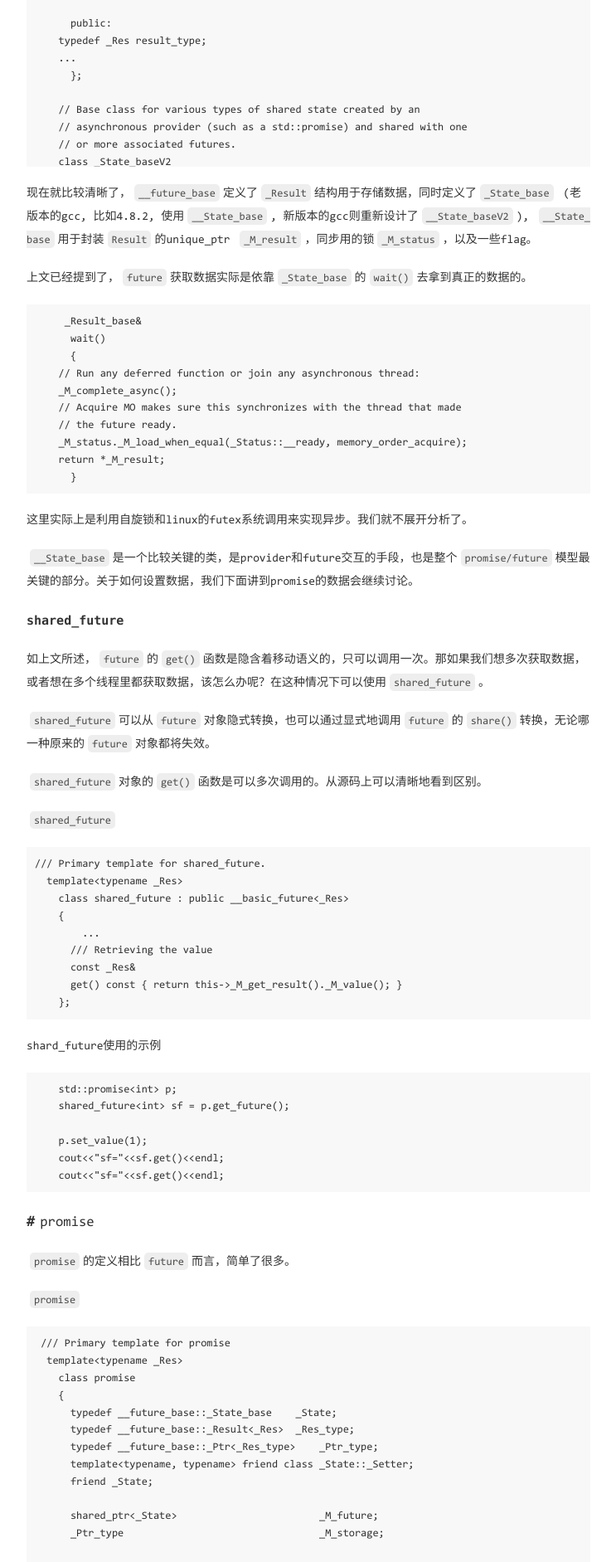
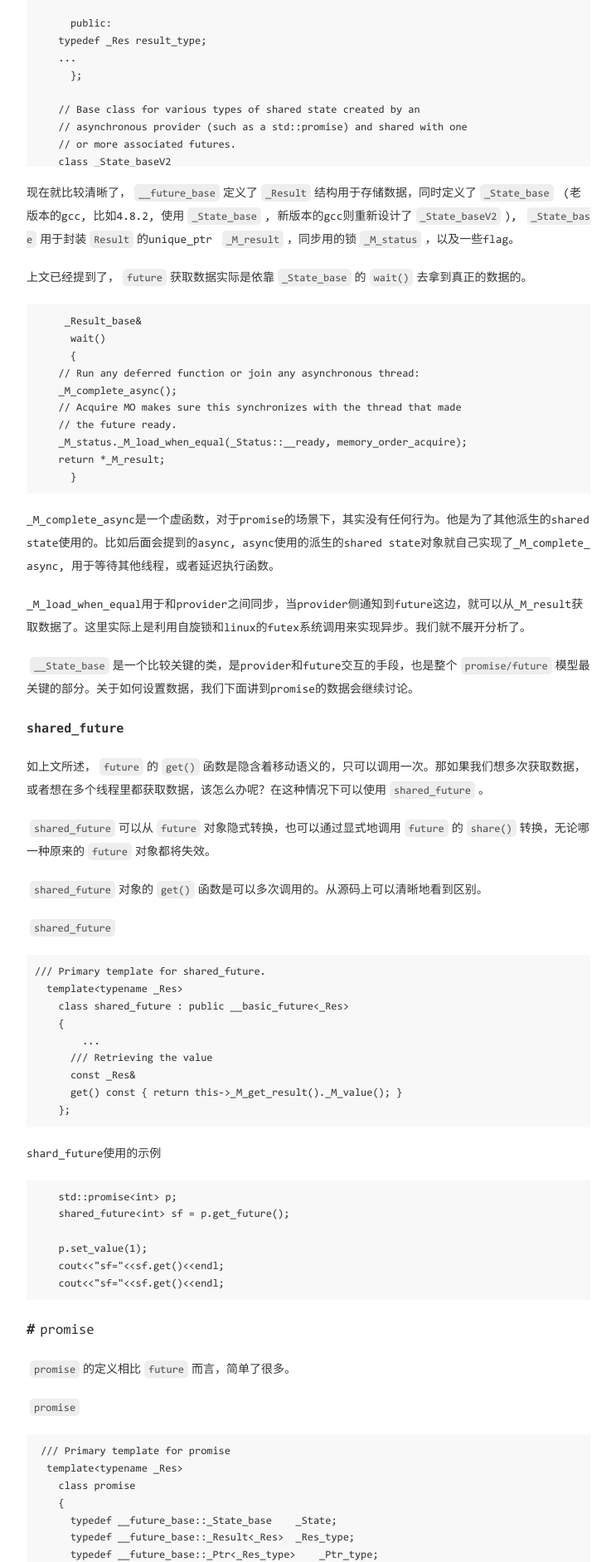
Before and after one commit to solomonooo/solomonooo.github.io, a Jekyll site: the page built from _posts/2021-10-22-facebook开源库folly源码分析(1) - Future (1).md, in a window 1280 px wide. Shown: the part 3831-5714 px from the top of the page at 83% size, without its empty margins (268-1011 px from the left). Built offline with Jekyll 4.4.1, drawn with Linux system fonts in a browser that asks for light colours; some of the changed text lies outside the part shown.

Commit message:
daily update

````diff
--- a/_posts/2021-10-22-facebook开源库folly源码分析(1) - Future (1).md
+++ b/_posts/2021-10-22-facebook开源库folly源码分析(1) - Future (1).md
@@ -169,7 +169,7 @@
     ...
   };
 ```
-现在就比较清晰了，`__future_base`定义了`_Result`结构用于存储数据，同时定义了`_State_base` (老版本的gcc, 比如4.8.2, 使用`__State_base`, 新版本的gcc则重新设计了`__State_baseV2`), `__State_base`用于封装`Result`的unique_ptr `_M_result`，同步用的锁`_M_status`，以及一些flag。
+现在就比较清晰了，`__future_base`定义了`_Result`结构用于存储数据，同时定义了`_State_base` (老版本的gcc, 比如4.8.2, 使用`_State_base`, 新版本的gcc则重新设计了`_State_baseV2`), `_State_base`用于封装`Result`的unique_ptr `_M_result`，同步用的锁`_M_status`，以及一些flag。
 
 上文已经提到了，`future`获取数据实际是依靠`_State_base`的`wait()`去拿到真正的数据的。
 ```
@@ -184,7 +184,9 @@
 	return *_M_result;
       }
 ```
-这里实际上是利用自旋锁和linux的futex系统调用来实现异步。我们就不展开分析了。
+_M_complete_async是一个虚函数，对于promise的场景下，其实没有任何行为。他是为了其他派生的shared state使用的。比如后面会提到的async, async使用的派生的shared state对象就自己实现了_M_complete_async, 用于等待其他线程，或者延迟执行函数。
+
+_M_load_when_equal用于和provider之间同步，当provider侧通知到future这边，就可以从_M_result获取数据了。这里实际上是利用自旋锁和linux的futex系统调用来实现异步。我们就不展开分析了。
 
 `__State_base`是一个比较关键的类，是provider和future交互的手段，也是整个`promise/future`模型最关键的部分。关于如何设置数据，我们下面讲到promise的数据会继续讨论。
 
@@ -582,6 +584,12 @@
     };
 ```
 
+## shared state
+其实我们上面已经很多次提到shared state了。`_State_base`是一个非常关键的对象，我们再来总结一下他和他的派生类：
+1. `_State_base`/`_State_baseV2` : 基类，promise使用的对象。
+2. `_Task_state_base`/`_Task_state` : packaged_task使用的派生对象。
+3. `_Async_state_impl`/`_Async_state_commonV2`/`_Deferred_state` : async使用的派生对象。
+
 ## 总结
 到此为止，我们分析完了`std`标准库对于`future/promise`模型的实现，本质上来说这是一个生产者/消费者的管道式模型。
 
````
